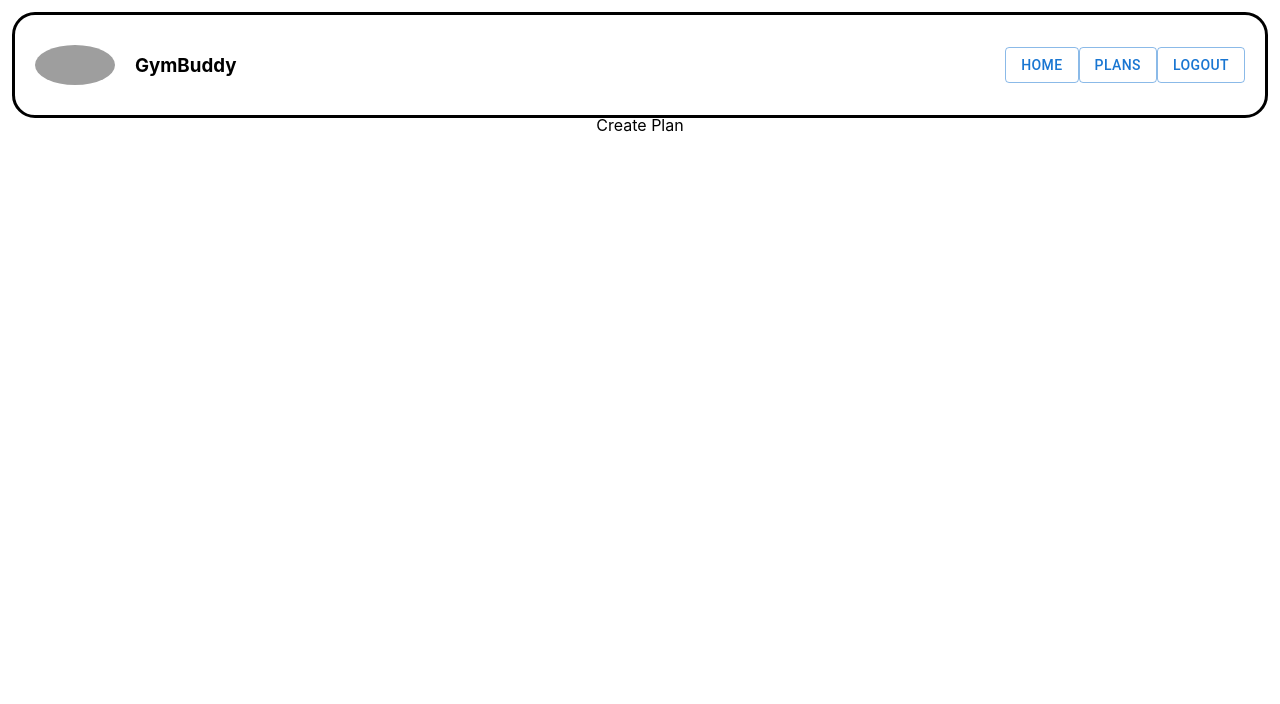
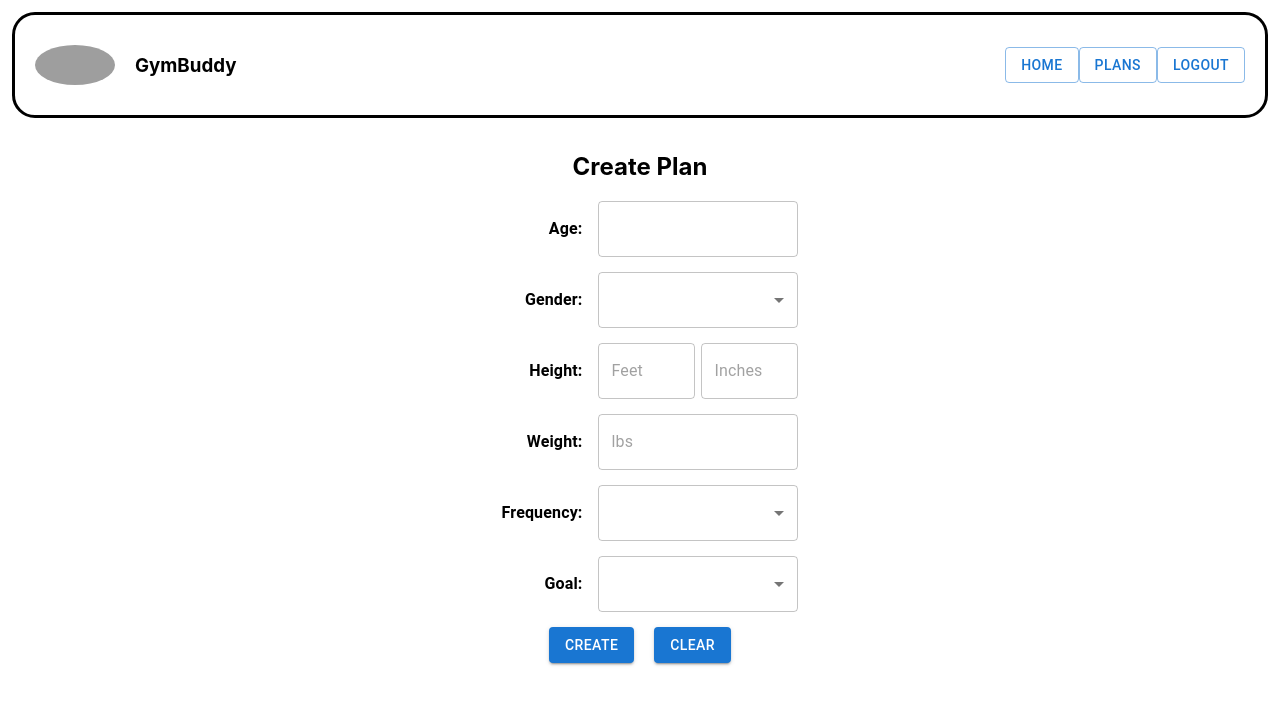
Before and after one commit to charlesb32/Fitness-App-GymBuddy-Frontend, a React (Create React App) app in the folder fitness-app/: page /createPlan in a window 1280 px wide. Shown: the top 704 px of the page. Built offline with nearby package versions, Linux system fonts and the light colour scheme; grey boxes are pictures that could not be loaded.

Commit message:
made createPlan page

```diff
--- a/fitness-app/src/App.css
+++ b/fitness-app/src/App.css
@@ -27,5 +27,52 @@
   align-items: center; /* Vertically center the logo and text */
 }
 
-.button_container {
+.create_plan {
+  text-align: center;
+  padding: 20px;
 }
+
+.create_plan h1 {
+  font-size: 24px; /* Adjust the heading font size */
+  margin-bottom: 20px;
+}
+
+.form-group {
+  display: flex;
+  align-items: center;
+  margin-bottom: 15px;
+  justify-content: center;
+}
+
+label {
+  width: 100px; /* Adjust the width as needed */
+  text-align: right;
+  margin-right: 15px;
+}
+
+/* Style the Typography component */
+.MuiTypography-root {
+  font-weight: bold;
+  font-size: 16px; /* Adjust the font size */
+}
+
+/* Increase the width of the select input */
+.MuiSelect-select.MuiSelect-select {
+  width: 150px; /* Adjust the width as needed */
+}
+
+input {
+  flex-grow: 1;
+  padding: 5px;
+}
+
+button {
+  margin-top: 15px;
+}
+
+.plan_buttons {
+  display: flex;
+  align-items: center;
+  margin-bottom: 15px;
+  justify-content: center;
+}
--- a/fitness-app/src/Pages/CreatePlan.jsx
+++ b/fitness-app/src/Pages/CreatePlan.jsx
@@ -1,5 +1,205 @@
+// import * as React from "react";
+import React, { useState } from "react";
+import {
+  TextField,
+  Button,
+  // FormControl,
+  // InputLabel,
+  Select,
+  MenuItem,
+  // SelectChangeEvent,
+  // Box,
+  // OutlinedInput,
+  Typography,
+} from "@mui/material";
+
 const CreatePlan = () => {
-  return <div>Create Plan</div>;
+  const [formData, setFormData] = useState({
+    age: "",
+    gender: "",
+    heightFeet: "",
+    heightInches: "",
+    weight: "",
+    frequency: "",
+    goal: "",
+  });
+
+  const handleChange = (e) => {
+    const { name, value } = e.target;
+    console.log(`Name: ${name}, Value: ${value}`);
+    setFormData((prevData) => ({
+      ...prevData,
+      [name]: value,
+    }));
+  };
+
+  const handleSubmit = (e) => {
+    e.preventDefault();
+    // Handle form submission, e.g., send data to an API or perform other actions.
+    console.log(formData);
+  };
+
+  const handleClear = () => {
+    setFormData({
+      age: "",
+      gender: "",
+      heightFeet: "",
+      heightInches: "",
+      weight: "",
+      frequency: "",
+      goal: "",
+    });
+  };
+
+  return (
+    <div className="create_plan">
+      <h1>Create Plan</h1>
+      <form onSubmit={handleSubmit}>
+        <div className="form-group">
+          <label htmlFor="age">
+            <Typography variant="body1" fontWeight="bold">
+              Age:
+            </Typography>
+          </label>
+          <TextField
+            required
+            id="age"
+            onChange={handleChange}
+            name="age"
+            style={{ width: "200px" }}
+            value={formData.age}
+          />
+        </div>
+        <div className="form-group">
+          <label htmlFor="gender">
+            <Typography variant="body1" fontWeight="bold">
+              Gender:
+            </Typography>
+          </label>
+          <Select
+            id="gender"
+            name="gender"
+            value={formData.gender}
+            displayEmpty
+            inputProps={{ "aria-label": "Without label" }}
+            required
+            onChange={handleChange}
+            style={{ width: "200px" }}
+          >
+            <MenuItem value={"Male"}>Male</MenuItem>
+            <MenuItem value={"Female"}>Female</MenuItem>
+          </Select>
+        </div>
+        <div className="form-group">
+          <label htmlFor="heightFeet">
+            <Typography variant="body1" fontWeight="bold">
+              Height:
+            </Typography>
+          </label>
+          <TextField
+            required
+            id="heightFeet"
+            onChange={handleChange}
+            name="heightFeet"
+            style={{ width: "97px", paddingRight: "3px" }}
+            placeholder="Feet"
+            value={formData.heightFeet}
+          />
+          <TextField
+            required
+            id="heightInches"
+            onChange={handleChange}
+            name="heightInches"
+            style={{ width: "97px", paddingLeft: "3px" }}
+            placeholder="Inches"
+            value={formData.heightInches}
+          />
+        </div>
+        <div className="form-group">
+          <label htmlFor="weight">
+            <Typography variant="body1" fontWeight="bold">
+              Weight:
+            </Typography>
+          </label>
+          <TextField
+            required
+            id="weight"
+            onChange={handleChange}
+            name="weight"
+            style={{ width: "200px" }}
+            placeholder="lbs"
+            value={formData.weight}
+          />
+        </div>
+        <div className="form-group">
+          <label htmlFor="frequency">
+            <Typography variant="body1" fontWeight="bold">
+              Frequency:
+            </Typography>
+          </label>
+          <Select
+            id="frequency"
+            name="frequency"
+            required
+            value={formData.frequency}
+            displayEmpty
+            inputProps={{ "aria-label": "Without label" }}
+            onChange={handleChange}
+            style={{ width: "200px" }}
+            placeholder="Number of times you want to go to gym a week"
+          >
+            <MenuItem value={"1"}>1 time a week</MenuItem>
+            <MenuItem value={"2"}>2 times a week</MenuItem>
+            <MenuItem value={"3"}>3 times a week</MenuItem>
+            <MenuItem value={"4"}>4 times a week</MenuItem>
+            <MenuItem value={"5"}>5 times a week</MenuItem>
+            <MenuItem value={"6"}>6 times a week</MenuItem>
+            <MenuItem value={"7"}>7 times a week</MenuItem>
+          </Select>
+        </div>
+        <div className="form-group">
+          <label htmlFor="goal">
+            <Typography variant="body1" fontWeight="bold">
+              Goal:
+            </Typography>
+          </label>
+          <Select
+            id="goal"
+            name="goal"
+            value={formData.goal}
+            displayEmpty
+            inputProps={{ "aria-label": "Without label" }}
+            onChange={handleChange}
+            style={{ width: "200px" }}
+            required
+          >
+            {/* <MenuItem value="">Cut/Bulk/Maintain</MenuItem> */}
+            <MenuItem value={"Bulk"}>Bulk</MenuItem>
+            <MenuItem value={"Cut"}>Cut</MenuItem>
+            <MenuItem value={"Maintain"}>Maintain</MenuItem>
+          </Select>
+        </div>
+        <div className="plan_buttons">
+          <Button
+            type="submit"
+            variant="contained"
+            color="primary"
+            style={{ marginRight: "10px" }}
+          >
+            Create
+          </Button>
+          <Button
+            onClick={handleClear}
+            variant="contained"
+            color="primary"
+            style={{ marginLeft: "10px" }}
+          >
+            Clear
+          </Button>
+        </div>
+      </form>
+    </div>
+  );
 };
 
 export default CreatePlan;
```
